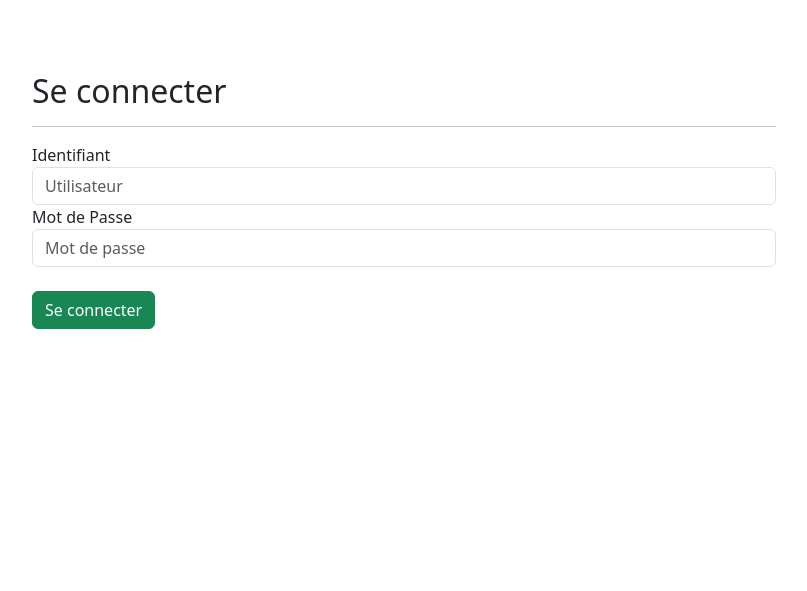
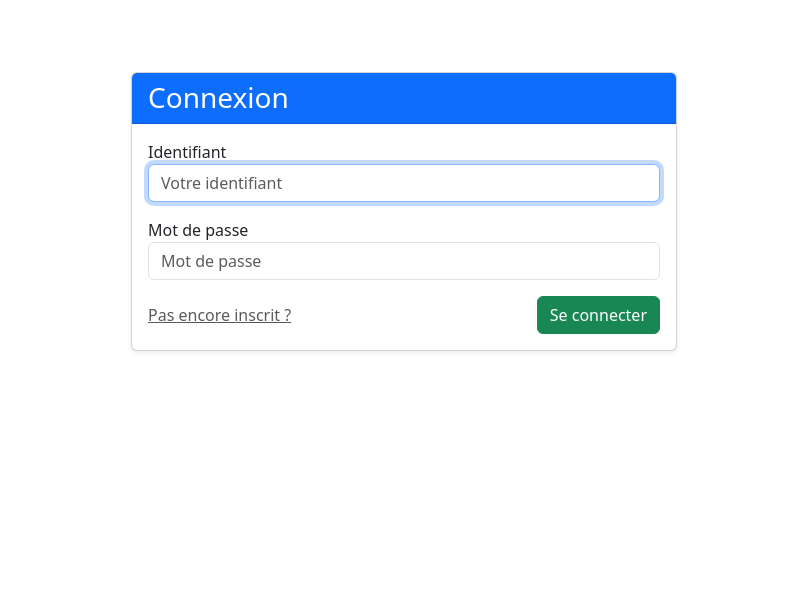
Before and after one commit to AlexyWCK/Prog_Avanc-e_Django, a Django app: page /monApp/login/ in a window 1280 px wide. Shown: the part 56-647 px from the top of the page, without its empty margins (236-1043 px from the left). Run offline with Django 5.2, Linux system fonts and the light colour scheme; some libraries are stand-ins or nearby versions.

Commit message:
modif style

```diff
--- a/TutoDjango/monApp/templates/monApp/page_login.html
+++ b/TutoDjango/monApp/templates/monApp/page_login.html
@@ -3,18 +3,36 @@
 {% block title %}Connexion{% endblock %}
 
 {% block contenu %}
-<div class="align-center col-8 offset-2 my-5">
-    <h2 class="mb-3">Se connecter</h2>
-    <hr/>
-    <form method="POST" action="{% url 'monApp:login' %}" autocomplete="off">
-        {% csrf_token %}
-        <div class="form-group mb-3">
-            <label>Identifiant</label>
-            <input class="form-control" type="text" name="username" placeholder="Utilisateur">
-            <label>Mot de Passe</label>
-            <input class="form-control" type="password" name="password" placeholder="Mot de passe">
+<div class="row justify-content-center my-5">
+    <div class="col-12 col-md-8 col-lg-6">
+        <div class="card shadow-sm">
+            <div class="card-header bg-primary text-white">
+                <h3 class="mb-0">Connexion</h3>
+            </div>
+            <div class="card-body">
+                {% if messages %}
+                    {% for message in messages %}
+                        <div class="alert {% if message.tags %}alert-{{ message.tags }}{% else %}alert-info{% endif %}"> {{ message }} </div>
+                    {% endfor %}
+                {% endif %}
+
+                <form method="POST" action="{% url 'monApp:login' %}" autocomplete="off">
+                    {% csrf_token %}
+                    <div class="mb-3">
+                        <label for="id_username">Identifiant</label>
+                        <input id="id_username" class="form-control" type="text" name="username" placeholder="Votre identifiant" autofocus>
+                    </div>
+                    <div class="mb-3">
+                        <label for="id_password">Mot de passe</label>
+                        <input id="id_password" class="form-control" type="password" name="password" placeholder="Mot de passe">
+                    </div>
+                    <div class="d-flex justify-content-between align-items-center">
+                        <a href="{% url 'monApp:register' %}" class="text-muted">Pas encore inscrit ?</a>
+                        <button type="submit" class="btn btn-success">Se connecter</button>
+                    </div>
+                </form>
+            </div>
         </div>
-        <button type="submit" class="btn btn-success mt-2">Se connecter</button>
-    </form>
+    </div>
 </div>
 {% endblock %}
```
Also changed, not shown: TutoDjango/monApp/templates/monApp/page_register.html (+31 -12 lines).
